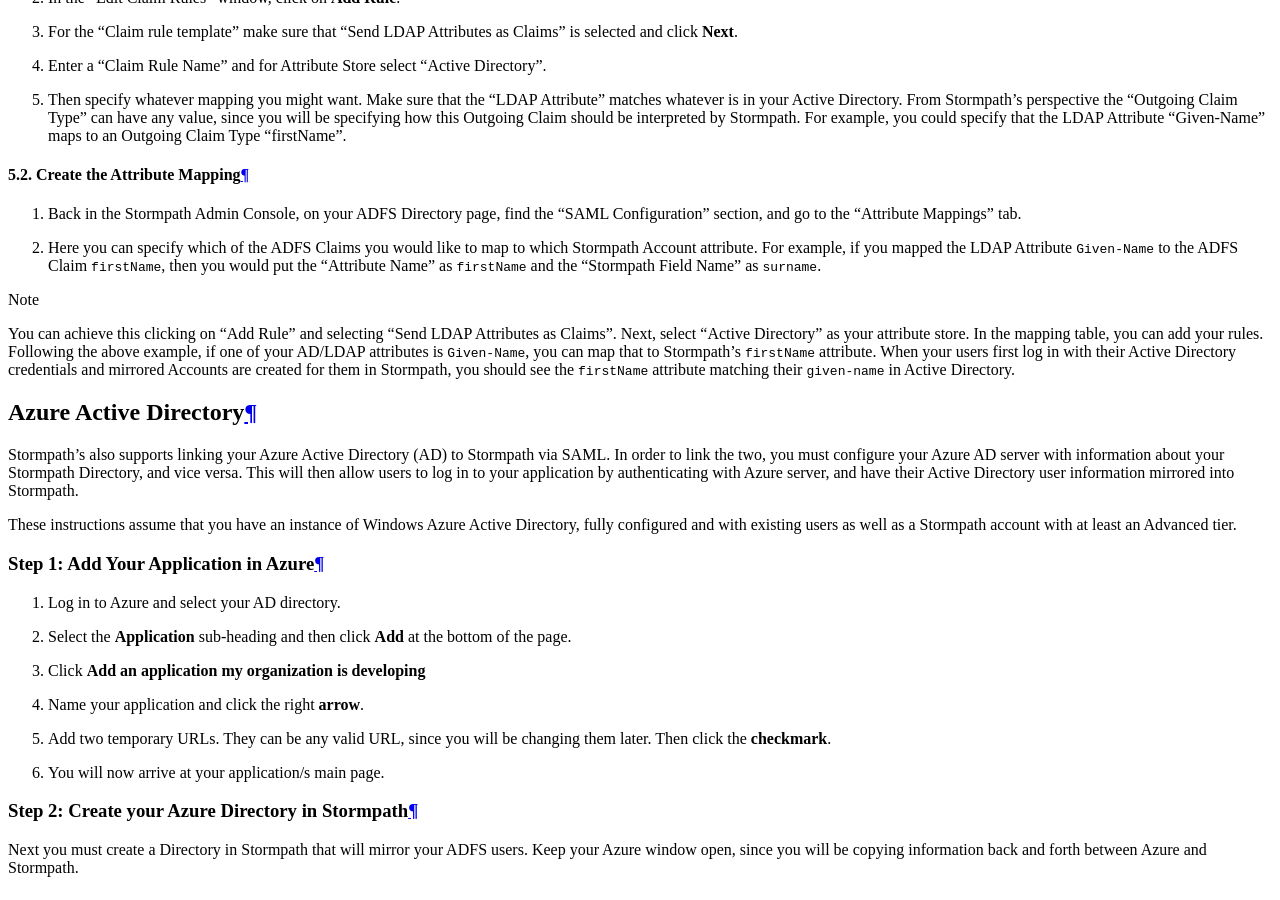
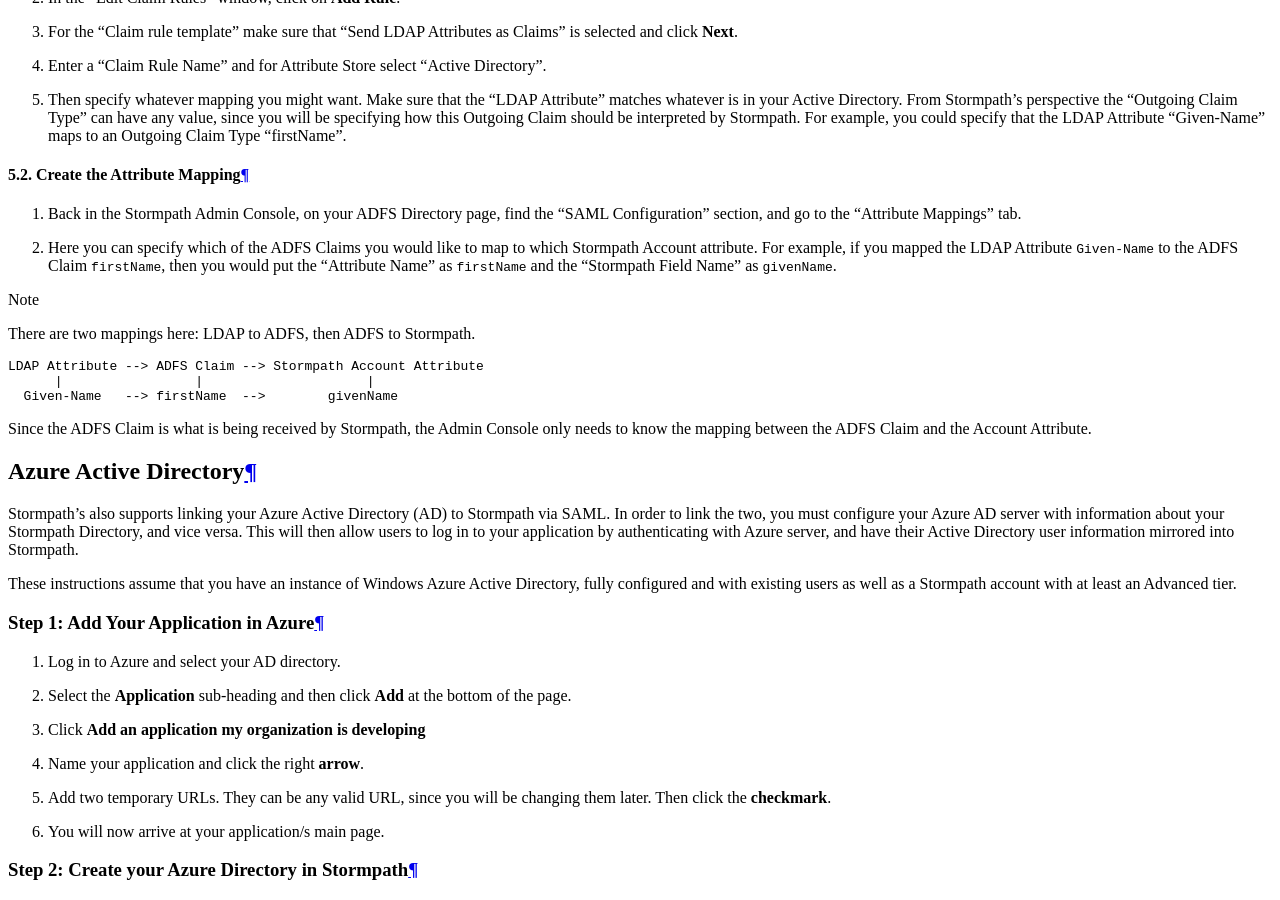
Before and after one commit to stormpath/stormpath-console-guide, a Sphinx documentation site: the page built from source/appendix-saml.rst, in a window 1280 px wide and 900 px high, scrolled down 20717 px. Built offline with Sphinx 7.4.7 and the Read the Docs theme 2.0.0, drawn with Linux system fonts in a browser that asks for light colours.

Commit message:
Attempt two at clarifying ADFS attribute mapping

```diff
--- a/source/appendix-saml.rst
+++ b/source/appendix-saml.rst
@@ -1017,11 +1017,19 @@
 
 #. Back in the Stormpath Admin Console, on your ADFS Directory page, find the "SAML Configuration" section, and go to the "Attribute Mappings" tab.
 
-#. Here you can specify which of the ADFS Claims you would like to map to which Stormpath Account attribute. For example, if you mapped the LDAP Attribute ``Given-Name`` to the ADFS Claim ``firstName``, then you would put the "Attribute Name" as ``firstName`` and the "Stormpath Field Name" as ``surname``.
+#. Here you can specify which of the ADFS Claims you would like to map to which Stormpath Account attribute. For example, if you mapped the LDAP Attribute ``Given-Name`` to the ADFS Claim ``firstName``, then you would put the "Attribute Name" as ``firstName`` and the "Stormpath Field Name" as ``givenName``.
 
 .. note::
 
-  You can achieve this clicking on "Add Rule" and selecting "Send LDAP Attributes as Claims". Next, select "Active Directory" as your attribute store. In the mapping table, you can add your rules. Following the above example, if one of your AD/LDAP attributes is ``Given-Name``, you can map that to Stormpath's ``firstName`` attribute. When your users first log in with their Active Directory credentials and mirrored Accounts are created for them in Stormpath, you should see the ``firstName`` attribute matching their ``given-name`` in Active Directory.
+  There are two mappings here: LDAP to ADFS, then ADFS to Stormpath.
+
+  .. code-block:: none
+
+    LDAP Attribute --> ADFS Claim --> Stormpath Account Attribute
+          |                 |                     |
+      Given-Name   --> firstName  -->        givenName
+
+  Since the ADFS Claim is what is being received by Stormpath, the Admin Console only needs to know the mapping between the ADFS Claim and the Account Attribute.
 
 .. _create-azure:
 
```
